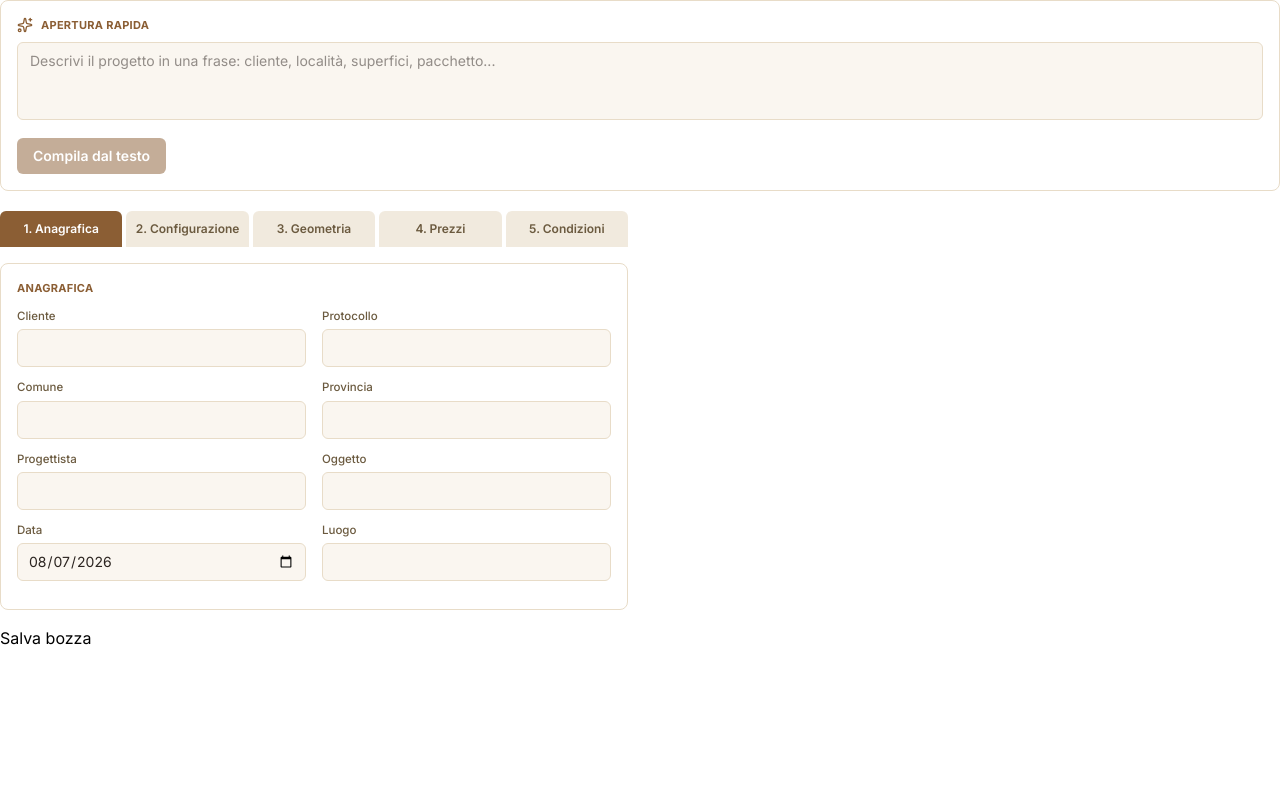
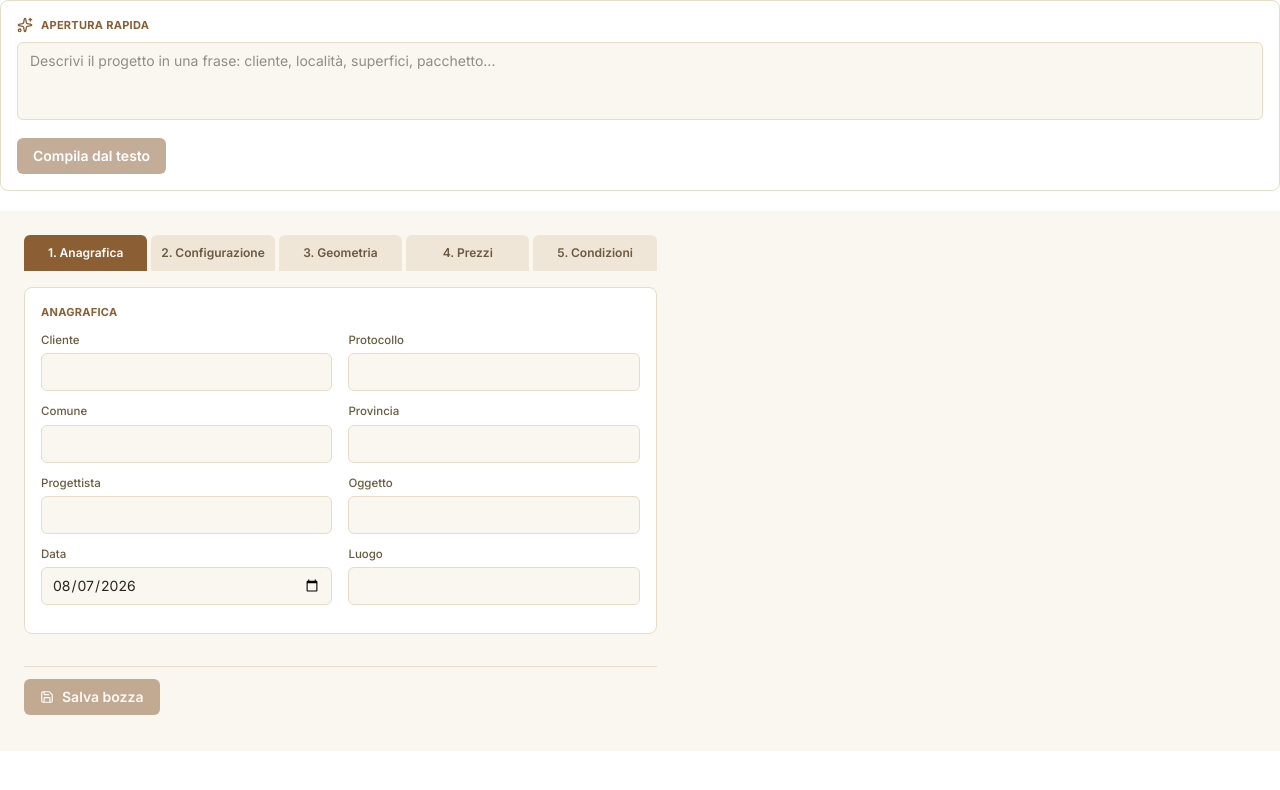
Before and after one commit to barumini/generatore-preventivi, a Next.js app in the folder FbePreventivatore/: page /preventivi/nuovo in a window 1280 px wide. Shown: the top 790 px of the page. Built offline with nearby package versions, Linux system fonts and the light colour scheme.

Commit message:
style(wizard): layout a due colonne con preview sticky, Alert per errori e avvisi

```diff
--- a/FbePreventivatore/src/app/preventivi/WizardConSalvataggio.tsx
+++ b/FbePreventivatore/src/app/preventivi/WizardConSalvataggio.tsx
@@ -1,7 +1,10 @@
 'use client'
 
 import { useState } from 'react'
+import { Loader2, Save } from 'lucide-react'
 import { eseguiCalcolo } from '@/domain/calcolo'
+import { Button } from './ui/Button'
+import { Alert } from './ui/Alert'
 import { FormStrutturato } from './nuovo/FormStrutturato'
 import { PannelloPreview } from './nuovo/PannelloPreview'
 import { inputCalcoloDaStato, type StatoForm } from './nuovo/stato-form'
@@ -61,15 +64,22 @@ export function WizardConSalvataggio({ statoIniziale, preventivoEsistente, onSal
   }
 
   return (
-    <div style={{ display: 'flex', gap: '24px' }}>
-      <div style={{ flex: 1 }}>
+    <div className="mx-auto flex max-w-[1400px] gap-6 bg-cream p-6 text-text">
+      <div className="flex flex-[1.1] flex-col">
         <FormStrutturato statoIniziale={statoIniziale} onCambiamento={setStato} />
-        <button type="button" onClick={salvaBozza} disabled={!stato || statoSalvataggio === 'in-corso'}>
-          Salva bozza
-        </button>
-        {statoSalvataggio === 'errore' && <p role="alert">Salvataggio fallito, riprova.</p>}
+        <div className="sticky bottom-0 mt-4 flex items-center gap-3 border-t border-border-warm bg-cream py-3">
+          <Button type="button" onClick={salvaBozza} disabled={!stato || statoSalvataggio === 'in-corso'}>
+            <span className="flex items-center gap-2">
+              {statoSalvataggio === 'in-corso' ? <Loader2 size={14} className="animate-spin" /> : <Save size={14} />}
+              Salva bozza
+            </span>
+          </Button>
+          {statoSalvataggio === 'errore' && <Alert variant="errore">Salvataggio fallito, riprova.</Alert>}
+        </div>
       </div>
-      <div style={{ flex: 1 }}>{stato && <PannelloPreview stato={stato} input={inputCalcoloDaStato(stato)} />}</div>
+      <div className="flex-1">
+        <div className="sticky top-6">{stato && <PannelloPreview stato={stato} input={inputCalcoloDaStato(stato)} />}</div>
+      </div>
     </div>
   )
 }
--- a/FbePreventivatore/src/app/preventivi/nuovo/PannelloPreview.tsx
+++ b/FbePreventivatore/src/app/preventivi/nuovo/PannelloPreview.tsx
@@ -5,6 +5,7 @@ import { eseguiCalcolo, type InputCalcolo } from '@/domain/calcolo'
 import { totaleSuperficiLorde, PIANO_GARAGE } from '@/domain/geometria'
 import { generaAbacoPerCategoria } from '@/ai/abaco'
 import { verificaCoerenza } from '@/ai/coerenza'
+import { Alert } from '../ui/Alert'
 import { PaginaCaratteristiche } from '@/documento/preview/PaginaCaratteristiche'
 import { PaginaPrezzi } from '@/documento/preview/PaginaPrezzi'
 import { PaginaAbacoSerramenti } from '@/documento/preview/PaginaAbacoSerramenti'
@@ -39,11 +40,11 @@ export function PannelloPreview({ stato, input }: Props) {
   return (
     <div>
       {avvisi.length > 0 && (
-        <section aria-label="Avvisi di coerenza">
+        <section aria-label="Avvisi di coerenza" className="mb-4 space-y-2">
           {avvisi.map((avviso, i) => (
-            <p key={`${avviso.tipo}-${i}`} role="alert" data-tipo-avviso={avviso.tipo}>
-              {avviso.messaggio}
-            </p>
+            <div key={`${avviso.tipo}-${i}`} data-tipo-avviso={avviso.tipo}>
+              <Alert variant="avviso">{avviso.messaggio}</Alert>
+            </div>
           ))}
         </section>
       )}
```
